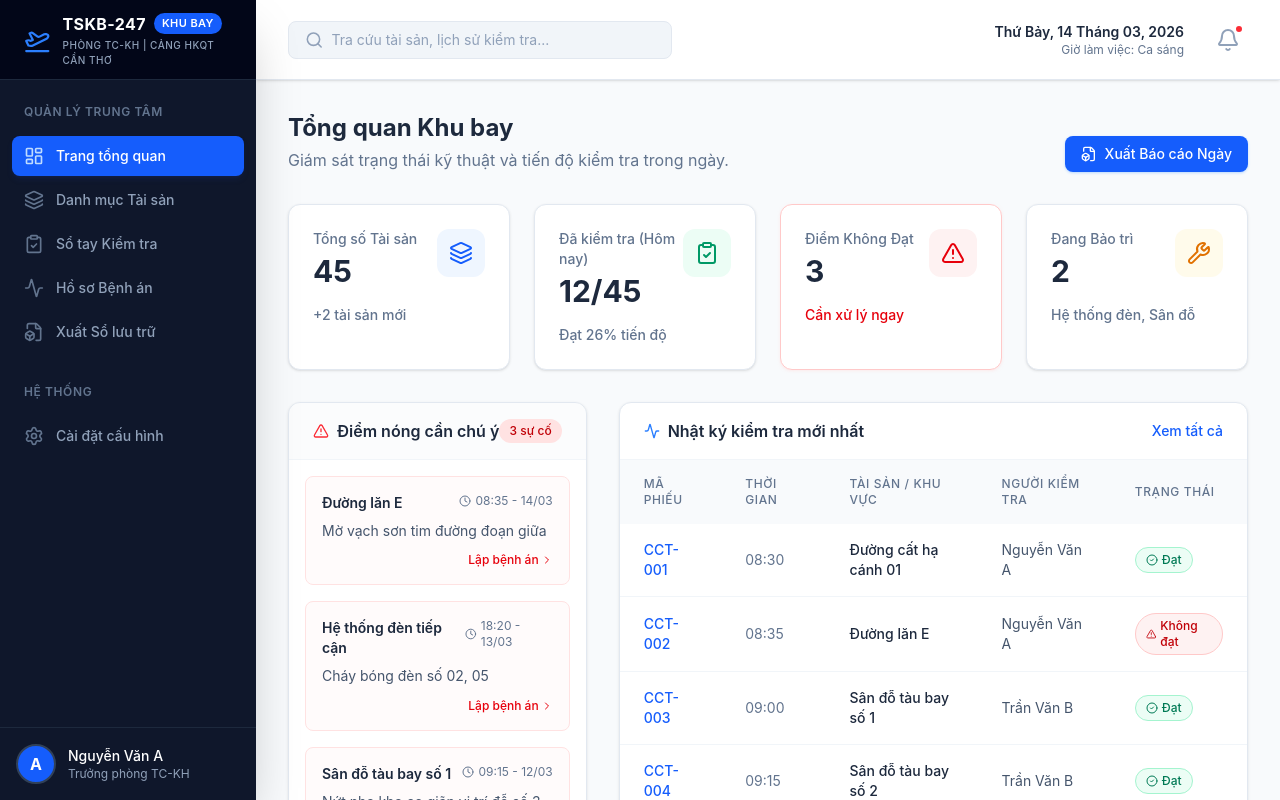
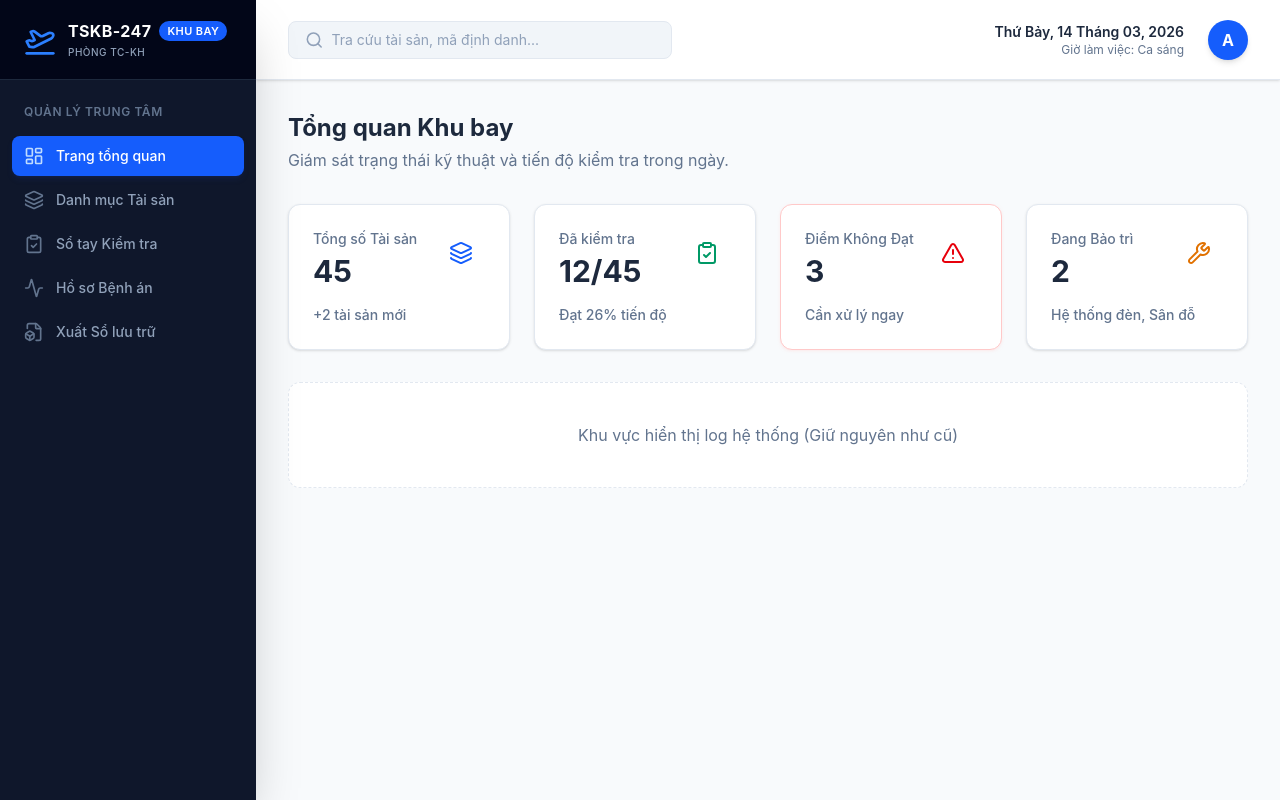
Before and after one commit to hhminh71/TSKB-247, a React (Vite) app: page / in a window 1280 px wide. Built offline with nearby package versions, Linux system fonts and the light colour scheme.

Commit message:
Update App.jsx

```diff
--- a/src/App.jsx
+++ b/src/App.jsx
@@ -1,63 +1,48 @@
 import React, { useState } from 'react';
 import {
-  LayoutDashboard,
-  Layers,
-  ClipboardCheck,
-  FileBox,
-  Activity,
-  Settings,
-  Bell,
-  Search,
-  User,
-  AlertTriangle,
-  CheckCircle2,
-  Wrench,
-  Clock,
-  ChevronRight,
-  PlaneTakeoff
+  LayoutDashboard, Layers, ClipboardCheck, FileBox, Activity, Settings,
+  Bell, Search, AlertTriangle, CheckCircle2, Wrench, Clock, ChevronRight,
+  PlaneTakeoff, Plus, Filter, MoreVertical, MapPin
 } from 'lucide-react';
 
 const App = () => {
   const [activeMenu, setActiveMenu] = useState('dashboard');
+  const [searchQuery, setSearchQuery] = useState('');
 
-  // Dữ liệu Mockup để hiển thị Dashboard
-  const stats = {
-    totalAssets: 45,
-    inspectedToday: 12,
-    failed: 3,
-    maintenance: 2
-  };
+  // ---------------- MOCK DATA ----------------
+  const stats = { totalAssets: 45, inspectedToday: 12, failed: 3, maintenance: 2 };
 
-  const alerts = [
-    { id: 1, asset: 'Đường lăn E', issue: 'Mờ vạch sơn tim đường đoạn giữa', time: '08:35 - 14/03', severity: 'high' },
-    { id: 2, asset: 'Hệ thống đèn tiếp cận', issue: 'Cháy bóng đèn số 02, 05', time: '18:20 - 13/03', severity: 'high' },
-    { id: 3, asset: 'Sân đỗ tàu bay số 1', issue: 'Nứt nhẹ khe co giãn vị trí đỗ số 3', time: '09:15 - 12/03', severity: 'medium' },
+  // Dữ liệu Danh mục tài sản (Mô phỏng từ Google Sheets)
+  const masterAssets = [
+    { id: 'CHC-01', name: 'Đường cất hạ cánh 01', type: 'Đường băng', location: 'Khu vực Bắc', status: 'Đang khai thác', color: 'emerald', image: 'https://images.unsplash.com/photo-1556388158-158ea5ccacbd?auto=format&fit=crop&q=80&w=400&h=250' },
+    { id: 'DL-E', name: 'Đường lăn E', type: 'Đường lăn', location: 'Khu vực Nam', status: 'Đang khai thác', color: 'emerald', image: 'https://images.unsplash.com/photo-1603588934504-2070e19fb252?auto=format&fit=crop&q=80&w=400&h=250' },
+    { id: 'SD-01', name: 'Sân đỗ tàu bay số 1', type: 'Sân đỗ', location: 'Khu vực Nhà ga', status: 'Cảnh báo', color: 'amber', image: 'https://images.unsplash.com/photo-1542296332-2e4473faf563?auto=format&fit=crop&q=80&w=400&h=250' },
+    { id: 'HT-DEN', name: 'Hệ thống đèn tiếp cận', type: 'Hệ thống điện', location: 'Đầu 01', status: 'Đang bảo trì', color: 'red', image: 'https://images.unsplash.com/photo-1517594422361-5e1f70932ce9?auto=format&fit=crop&q=80&w=400&h=250' },
+    { id: 'DL-W', name: 'Đường lăn W', type: 'Đường lăn', location: 'Khu vực Tây', status: 'Đang khai thác', color: 'emerald', image: 'https://images.unsplash.com/photo-1580905543780-f02787c8801b?auto=format&fit=crop&q=80&w=400&h=250' },
+    { id: 'TR-1', name: 'Trạm điện nguồn số 1', type: 'Hệ thống điện', location: 'Khu vực trạm', status: 'Đang khai thác', color: 'emerald', image: 'https://images.unsplash.com/photo-1493406300581-484b937cdc41?auto=format&fit=crop&q=80&w=400&h=250' },
   ];
 
-  const recentLogs = [
-    { id: 'CCT-001', time: '08:30', date: '14/03/2026', asset: 'Đường cất hạ cánh 01', inspector: 'Nguyễn Văn A', status: 'Đạt' },
-    { id: 'CCT-002', time: '08:35', date: '14/03/2026', asset: 'Đường lăn E', inspector: 'Nguyễn Văn A', status: 'Không đạt' },
-    { id: 'CCT-003', time: '09:00', date: '14/03/2026', asset: 'Sân đỗ tàu bay số 1', inspector: 'Trần Văn B', status: 'Đạt' },
-    { id: 'CCT-004', time: '09:15', date: '14/03/2026', asset: 'Sân đỗ tàu bay số 2', inspector: 'Trần Văn B', status: 'Đạt' },
-  ];
+  // Lọc tài sản dựa trên ô tìm kiếm
+  const filteredAssets = masterAssets.filter(asset =>
+    asset.name.toLowerCase().includes(searchQuery.toLowerCase()) ||
+    asset.id.toLowerCase().includes(searchQuery.toLowerCase())
+  );
 
   return (
     <div className="flex h-screen bg-slate-50 font-sans text-slate-800">
 
-      {/* SIDEBAR */}
+      {/* SIDEBAR (Giữ nguyên) */}
       <aside className="w-64 bg-slate-900 text-slate-300 flex flex-col shadow-2xl z-10 hidden md:flex">
-        {/* Logo & Branding */}
         <div className="h-20 flex items-center px-6 border-b border-slate-800 bg-slate-950">
           <PlaneTakeoff className="w-8 h-8 text-blue-500 mr-3" />
           <div>
             <h1 className="text-base font-bold text-white tracking-wide flex items-center">
               TSKB-247 <span className="ml-2 text-[11px] bg-blue-600 text-white px-2 py-0.5 rounded-full font-semibold">KHU BAY</span>
             </h1>
-            <p className="text-[10px] text-slate-400 font-medium tracking-wider uppercase mt-0.5">Phòng TC-KH | Cảng HKQT Cần Thơ</p>
+            <p className="text-[10px] text-slate-400 font-medium tracking-wider uppercase mt-0.5">Phòng TC-KH</p>
           </div>
         </div>
 
-        {/* Menu */}
         <div className="flex-1 py-6 overflow-y-auto">
           <p className="px-6 text-xs font-semibold text-slate-500 uppercase tracking-wider mb-4">Quản lý trung tâm</p>
           <nav className="space-y-1 px-3">
@@ -67,24 +52,6 @@ const App = () => {
             <MenuButton icon={<Activity size={20}/>} label="Hồ sơ Bệnh án" active={activeMenu === 'history'} onClick={() => setActiveMenu('history')} />
             <MenuButton icon={<FileBox size={20}/>} label="Xuất Sổ lưu trữ" active={activeMenu === 'export'} onClick={() => setActiveMenu('export')} />
           </nav>
-
-          <p className="px-6 text-xs font-semibold text-slate-500 uppercase tracking-wider mb-4 mt-8">Hệ thống</p>
-          <nav className="space-y-1 px-3">
-            <MenuButton icon={<Settings size={20}/>} label="Cài đặt cấu hình" active={activeMenu === 'settings'} onClick={() => setActiveMenu('settings')} />
-          </nav>
-        </div>
-
-        {/* User Info */}
-        <div className="p-4 border-t border-slate-800 bg-slate-900">
-          <div className="flex items-center space-x-3">
-            <div className="w-10 h-10 rounded-full bg-blue-600 flex items-center justify-center text-white font-bold border-2 border-slate-700">
-              A
-            </div>
-            <div>
-              <p className="text-sm font-medium text-white">Nguyễn Văn A</p>
-              <p className="text-xs text-slate-400">Trưởng phòng TC-KH</p>
-            </div>
-          </div>
         </div>
       </aside>
 
@@ -97,7 +64,9 @@ const App = () => {
             <Search className="w-5 h-5 text-slate-400 mr-2" />
             <input
               type="text"
-              placeholder="Tra cứu tài sản, lịch sử kiểm tra..."
+              placeholder="Tra cứu tài sản, mã định danh..."
+              value={searchQuery}
+              onChange={(e) => setSearchQuery(e.target.value)}
               className="bg-transparent border-none outline-none text-sm w-full text-slate-700 placeholder-slate-400"
             />
           </div>
@@ -107,154 +76,130 @@ const App = () => {
               <p className="text-sm font-semibold text-slate-800">Thứ Bảy, 14 Tháng 03, 2026</p>
               <p className="text-xs text-slate-500">Giờ làm việc: Ca sáng</p>
             </div>
-            <button className="relative p-2 text-slate-400 hover:text-blue-600 transition-colors">
-              <Bell className="w-6 h-6" />
-              <span className="absolute top-1 right-1 w-2.5 h-2.5 bg-red-500 border-2 border-white rounded-full"></span>
-            </button>
+            <div className="w-10 h-10 rounded-full bg-blue-600 flex items-center justify-center text-white font-bold shadow-md cursor-pointer">A</div>
           </div>
         </header>
 
         {/* CONTENT AREA */}
         <div className="flex-1 overflow-y-auto p-8">
 
-          {activeMenu === 'dashboard' ? (
-            <div className="max-w-7xl mx-auto space-y-8 animate-in fade-in slide-in-from-bottom-4 duration-500">
-
+          {/* MÀN HÌNH DASHBOARD */}
+          {activeMenu === 'dashboard' && (
+            <div className="max-w-7xl mx-auto space-y-8 animate-in fade-in duration-500">
                <div className="flex justify-between items-end">
                 <div>
                   <h2 className="text-2xl font-bold text-slate-800">Tổng quan Khu bay</h2>
                   <p className="text-slate-500 mt-1">Giám sát trạng thái kỹ thuật và tiến độ kiểm tra trong ngày.</p>
                 </div>
+              </div>
+              <div className="grid grid-cols-1 md:grid-cols-2 lg:grid-cols-4 gap-6">
+                <StatCard title="Tổng số Tài sản" value={stats.totalAssets} icon={<Layers className="w-6 h-6 text-blue-600" />} trend="+2 tài sản mới" color="blue" />
+                <StatCard title="Đã kiểm tra" value={`${stats.inspectedToday}/${stats.totalAssets}`} icon={<ClipboardCheck className="w-6 h-6 text-emerald-600" />} trend="Đạt 26% tiến độ" color="emerald" />
+                <StatCard title="Điểm Không Đạt" value={stats.failed} icon={<AlertTriangle className="w-6 h-6 text-red-600" />} trend="Cần xử lý ngay" color="red" alert />
+                <StatCard title="Đang Bảo trì" value={stats.maintenance} icon={<Wrench className="w-6 h-6 text-amber-600" />} trend="Hệ thống đèn, Sân đỗ" color="amber" />
+              </div>
+              <div className="p-10 text-center bg-white rounded-xl border border-slate-200 border-dashed">
+                  <p className="text-slate-500">Khu vực hiển thị log hệ thống (Giữ nguyên như cũ)</p>
+              </div>
+            </div>
+          )}
+
+          {/* MÀN HÌNH DANH MỤC TÀI SẢN (GALLERY VIEW) */}
+          {activeMenu === 'assets' && (
+            <div className="max-w-7xl mx-auto space-y-6 animate-in fade-in duration-500">
+
+              {/* Toolbar */}
+              <div className="flex flex-col sm:flex-row justify-between items-start sm:items-center gap-4">
+                <div>
+                  <h2 className="text-2xl font-bold text-slate-800 flex items-center">
+                    <Layers className="mr-2 text-blue-600" /> Danh mục Tài sản Khu bay
+                  </h2>
+                  <p className="text-slate-500 mt-1 text-sm">Quản lý thông tin, vòng đời và phân cấp tài sản.</p>
+                </div>
+
+                <div className="flex space-x-3">
+                  <button className="bg-white border border-slate-300 hover:bg-slate-50 text-slate-700 px-4 py-2 rounded-lg text-sm font-medium transition-colors flex items-center shadow-sm">
+                    <Filter className="w-4 h-4 mr-2 text-slate-500" />
+                    Lọc trạng thái
+                  </button>
                   <button className="bg-blue-600 hover:bg-blue-700 text-white px-4 py-2 rounded-lg text-sm font-medium shadow-sm shadow-blue-200 transition-colors flex items-center">
-                  <FileBox className="w-4 h-4 mr-2" />
-                  Xuất Báo cáo Ngày
+                    <Plus className="w-4 h-4 mr-2" />
+                    Thêm tài sản mới
                   </button>
                 </div>
-
-              {/* STAT CARDS */}
-              <div className="grid grid-cols-1 md:grid-cols-2 lg:grid-cols-4 gap-6">
-                <StatCard
-                  title="Tổng số Tài sản"
-                  value={stats.totalAssets}
-                  icon={<Layers className="w-6 h-6 text-blue-600" />}
-                  trend="+2 tài sản mới"
-                  color="blue"
-                />
-                <StatCard
-                  title="Đã kiểm tra (Hôm nay)"
-                  value={`${stats.inspectedToday}/${stats.totalAssets}`}
-                  icon={<ClipboardCheck className="w-6 h-6 text-emerald-600" />}
-                  trend="Đạt 26% tiến độ"
-                  color="emerald"
-                />
-                <StatCard
-                  title="Điểm Không Đạt"
-                  value={stats.failed}
-                  icon={<AlertTriangle className="w-6 h-6 text-red-600" />}
-                  trend="Cần xử lý ngay"
-                  color="red"
-                  alert
-                />
-                <StatCard
-                  title="Đang Bảo trì"
-                  value={stats.maintenance}
-                  icon={<Wrench className="w-6 h-6 text-amber-600" />}
-                  trend="Hệ thống đèn, Sân đỗ"
-                  color="amber"
-                />
               </div>
 
-              {/* MAIN WIDGETS */}
-              <div className="grid grid-cols-1 lg:grid-cols-3 gap-8">
+              {/* Gallery Grid */}
+              <div className="grid grid-cols-1 md:grid-cols-2 lg:grid-cols-3 xl:grid-cols-3 gap-6">
+                {filteredAssets.map((asset) => (
+                  <div key={asset.id} className="bg-white rounded-xl shadow-sm border border-slate-200 overflow-hidden hover:shadow-md transition-all group cursor-pointer flex flex-col">
 
-                {/* Lệnh cảnh báo (Alerts) */}
-                <div className="lg:col-span-1 bg-white rounded-xl shadow-sm border border-slate-200 overflow-hidden flex flex-col">
-                  <div className="px-6 py-4 border-b border-slate-100 bg-slate-50/50 flex justify-between items-center">
-                    <h3 className="font-semibold text-slate-800 flex items-center">
-                      <AlertTriangle className="w-4 h-4 text-red-500 mr-2" />
-                      Điểm nóng cần chú ý
-                    </h3>
-                    <span className="text-xs font-medium bg-red-100 text-red-700 px-2.5 py-1 rounded-full">{alerts.length} sự cố</span>
-                  </div>
-                  <div className="p-4 flex-1 overflow-y-auto">
-                    <div className="space-y-4">
-                      {alerts.map((alert) => (
-                        <div key={alert.id} className="p-4 rounded-lg border border-red-100 bg-red-50/30 flex flex-col hover:bg-red-50 transition-colors cursor-pointer group">
-                          <div className="flex justify-between items-start mb-2">
-                            <span className="font-semibold text-sm text-slate-800 group-hover:text-red-700 transition-colors">{alert.asset}</span>
-                            <span className="text-xs text-slate-500 flex items-center">
-                              <Clock className="w-3 h-3 mr-1" /> {alert.time}
+                    {/* Image Header */}
+                    <div className="h-40 relative overflow-hidden bg-slate-100">
+                      <img
+                        src={asset.image}
+                        alt={asset.name}
+                        className="w-full h-full object-cover group-hover:scale-105 transition-transform duration-500"
+                      />
+                      <div className="absolute top-3 left-3">
+                        <span className={`inline-flex items-center px-2.5 py-1 rounded-full text-[10px] font-bold uppercase tracking-wider shadow-sm
+                          ${asset.color === 'emerald' ? 'bg-emerald-500 text-white' : ''}
+                          ${asset.color === 'amber' ? 'bg-amber-500 text-white' : ''}
+                          ${asset.color === 'red' ? 'bg-red-500 text-white' : ''}
+                        `}>
+                          {asset.status}
                         </span>
                       </div>
-                          <p className="text-sm text-slate-600 leading-snug">{alert.issue}</p>
-                          <div className="mt-3 flex justify-end">
-                            <button className="text-xs font-medium text-red-600 hover:text-red-800 flex items-center">
-                              Lập bệnh án <ChevronRight className="w-3 h-3 ml-0.5" />
+                      <div className="absolute top-3 right-3 bg-white/90 backdrop-blur text-slate-800 p-1.5 rounded-lg opacity-0 group-hover:opacity-100 transition-opacity">
+                        <MoreVertical className="w-4 h-4" />
+                      </div>
+                    </div>
+
+                    {/* Content */}
+                    <div className="p-5 flex-1 flex flex-col">
+                      <div className="flex justify-between items-start mb-2">
+                        <span className="text-xs font-bold text-slate-400 bg-slate-100 px-2 py-0.5 rounded uppercase">{asset.id}</span>
+                        <span className="text-xs font-medium text-blue-600">{asset.type}</span>
+                      </div>
+
+                      <h3 className="text-lg font-bold text-slate-800 leading-tight mb-2 group-hover:text-blue-600 transition-colors">
+                        {asset.name}
+                      </h3>
+
+                      <p className="text-sm text-slate-500 flex items-center mb-6">
+                        <MapPin className="w-3.5 h-3.5 mr-1.5 opacity-70" /> {asset.location}
+                      </p>
+
+                      <div className="mt-auto grid grid-cols-2 gap-2 border-t border-slate-100 pt-4">
+                        <button className="text-center py-2 text-sm font-medium text-slate-600 hover:text-blue-600 hover:bg-blue-50 rounded-lg transition-colors">
+                          Xem chi tiết
                         </button>
+                        <button className="text-center py-2 text-sm font-medium text-white bg-slate-800 hover:bg-blue-600 rounded-lg shadow-sm transition-colors flex items-center justify-center">
+                          <ClipboardCheck className="w-4 h-4 mr-1.5" /> Kiểm tra
+                        </button>
+                      </div>
                     </div>
                   </div>
                 ))}
               </div>
+
+              {filteredAssets.length === 0 && (
+                <div className="text-center py-20">
+                  <Layers className="w-16 h-16 text-slate-300 mx-auto mb-4" />
+                  <h3 className="text-lg font-medium text-slate-600">Không tìm thấy tài sản nào</h3>
+                  <p className="text-slate-400 text-sm mt-1">Vui lòng thử lại với từ khóa khác.</p>
                 </div>
-                </div>
-
-                {/* Danh sách mới cập nhật (Recent Logs) */}
-                <div className="lg:col-span-2 bg-white rounded-xl shadow-sm border border-slate-200 overflow-hidden flex flex-col">
-                  <div className="px-6 py-4 border-b border-slate-100 flex justify-between items-center">
-                    <h3 className="font-semibold text-slate-800 flex items-center">
-                      <Activity className="w-4 h-4 text-blue-500 mr-2" />
-                      Nhật ký kiểm tra mới nhất
-                    </h3>
-                    <button className="text-sm font-medium text-blue-600 hover:text-blue-800">Xem tất cả</button>
-                  </div>
-                  <div className="overflow-x-auto">
-                    <table className="w-full text-left border-collapse">
-                      <thead>
-                        <tr className="bg-slate-50 text-slate-500 text-xs uppercase tracking-wider">
-                          <th className="px-6 py-4 font-medium">Mã Phiếu</th>
-                          <th className="px-6 py-4 font-medium">Thời gian</th>
-                          <th className="px-6 py-4 font-medium">Tài sản / Khu vực</th>
-                          <th className="px-6 py-4 font-medium">Người kiểm tra</th>
-                          <th className="px-6 py-4 font-medium">Trạng thái</th>
-                        </tr>
-                      </thead>
-                      <tbody className="divide-y divide-slate-100 text-sm">
-                        {recentLogs.map((log, index) => (
-                          <tr key={index} className="hover:bg-slate-50 transition-colors cursor-pointer">
-                            <td className="px-6 py-4 font-medium text-blue-600">{log.id}</td>
-                            <td className="px-6 py-4 text-slate-500">{log.time}</td>
-                            <td className="px-6 py-4 font-medium text-slate-800">{log.asset}</td>
-                            <td className="px-6 py-4 text-slate-600">{log.inspector}</td>
-                            <td className="px-6 py-4">
-                              <span className={`inline-flex items-center px-2.5 py-1 rounded-full text-xs font-medium border ${
-                                log.status === 'Đạt'
-                                  ? 'bg-emerald-50 text-emerald-700 border-emerald-200'
-                                  : 'bg-red-50 text-red-700 border-red-200'
-                              }`}>
-                                {log.status === 'Đạt' ? <CheckCircle2 className="w-3 h-3 mr-1" /> : <AlertTriangle className="w-3 h-3 mr-1" />}
-                                {log.status}
-                              </span>
-                            </td>
-                          </tr>
-                        ))}
-                      </tbody>
-                    </table>
-                  </div>
-                </div>
+              )}
 
             </div>
-            </div>
-          ) : (
+          )}
+
+          {/* CÁC MÀN HÌNH KHÁC (Giữ chỗ) */}
+          {activeMenu !== 'dashboard' && activeMenu !== 'assets' && (
             <div className="h-full flex flex-col items-center justify-center text-slate-400 animate-in fade-in duration-300">
               <Settings className="w-16 h-16 mb-4 opacity-20" />
               <h2 className="text-xl font-medium text-slate-600">Trang đang được phát triển</h2>
               <p className="mt-2 text-sm">Bạn đang xem tab: <span className="font-semibold text-blue-600">{activeMenu}</span></p>
-              <button
-                onClick={() => setActiveMenu('dashboard')}
-                className="mt-6 px-4 py-2 bg-slate-200 hover:bg-slate-300 text-slate-700 rounded-lg text-sm font-medium transition-colors"
-              >
-                Quay lại Tổng quan
-              </button>
             </div>
           )}
 
@@ -264,51 +209,24 @@ const App = () => {
   );
 };
 
-// Component Menu Button cho Sidebar
-const MenuButton = ({ icon, label, active, onClick }) => {
-  return (
-    <button
-      onClick={onClick}
-      className={`w-full flex items-center space-x-3 px-3 py-2.5 rounded-lg transition-all duration-200 text-sm font-medium ${
-        active
-          ? 'bg-blue-600 text-white shadow-md shadow-blue-900/20'
-          : 'text-slate-400 hover:bg-slate-800 hover:text-slate-100'
-      }`}
-    >
+const MenuButton = ({ icon, label, active, onClick }) => (
+  <button onClick={onClick} className={`w-full flex items-center space-x-3 px-3 py-2.5 rounded-lg transition-all duration-200 text-sm font-medium ${active ? 'bg-blue-600 text-white shadow-md shadow-blue-900/20' : 'text-slate-400 hover:bg-slate-800 hover:text-slate-100'}`}>
     <span className={`${active ? 'text-blue-200' : 'text-slate-500'}`}>{icon}</span>
     <span>{label}</span>
   </button>
 );
-};
 
-// Component Thẻ Thống kê (Stat Card)
-const StatCard = ({ title, value, icon, trend, color, alert }) => {
-  const colorClasses = {
-    blue: 'bg-blue-50',
-    emerald: 'bg-emerald-50',
-    red: 'bg-red-50',
-    amber: 'bg-amber-50',
-  };
-
-  return (
-    <div className={`bg-white rounded-xl p-6 shadow-sm border ${alert ? 'border-red-200 shadow-red-100/50' : 'border-slate-200'} relative overflow-hidden group`}>
+const StatCard = ({ title, value, icon, trend, color, alert }) => (
+  <div className={`bg-white rounded-xl p-6 shadow-sm border ${alert ? 'border-red-200 shadow-red-100/50' : 'border-slate-200'}`}>
     <div className="flex justify-between items-start">
       <div>
         <p className="text-sm font-medium text-slate-500 mb-1">{title}</p>
         <h3 className="text-3xl font-bold text-slate-800">{value}</h3>
       </div>
-        <div className={`p-3 rounded-xl ${colorClasses[color]}`}>
-          {icon}
+      <div className={`p-3 rounded-xl bg-${color}-50`}>{icon}</div>
     </div>
-      </div>
-      <div className="mt-4 flex items-center text-sm">
-        <span className={`font-medium ${alert ? 'text-red-600' : 'text-slate-500'}`}>{trend}</span>
-      </div>
-
-      {/* Decorative background element */}
-      <div className={`absolute -right-6 -bottom-6 w-24 h-24 rounded-full opacity-0 group-hover:opacity-10 transition-opacity duration-500 ${colorClasses[color].replace('50', '500')}`}></div>
+    <div className="mt-4 text-sm font-medium text-slate-500">{trend}</div>
   </div>
 );
-};
 
 export default App;
```
Lines whose indentation alone changed are shown as unchanged.
